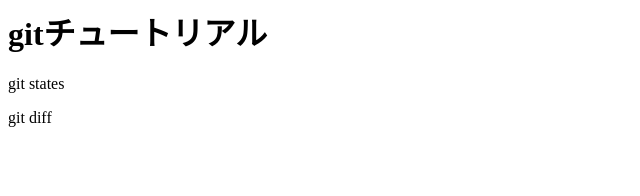
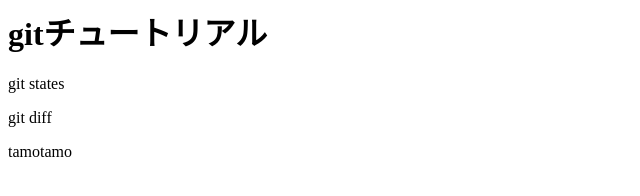
Before and after one commit to ganis9531/git_tutorial_back, a plain HTML site: page index.html in a window 1280 px wide. Shown: the full height of the page, 0-640 px from the left. Drawn offline with Linux system fonts and the light colour scheme.

Commit message:
koredeiketerukana

```diff
--- a/index.html
+++ b/index.html
@@ -2,3 +2,4 @@
 <p>git states</p>
 <p>git diff
 </p>
+<p>tamotamo</p>
```
Also changed, not shown: 1 other file.
